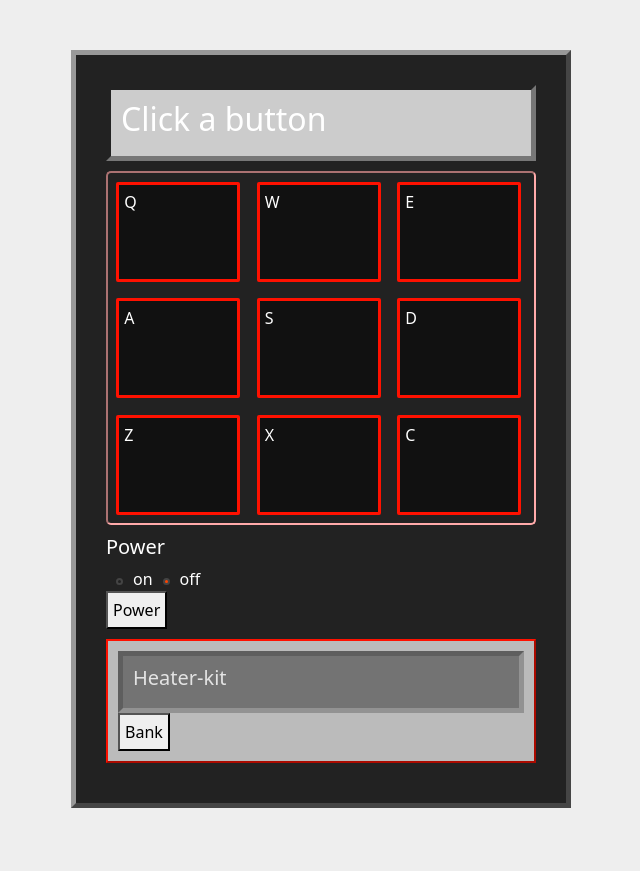
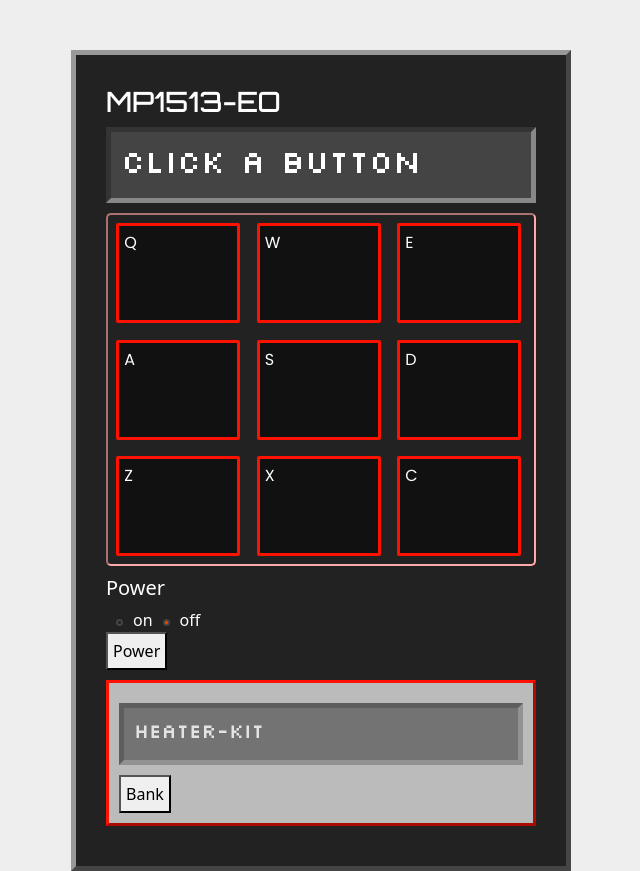
Before and after one commit to Efe-Onoh/Drum-machine, a website: page index.html in a window 1280 px wide. Shown: the whole page, without its empty margins (319-959 px from the left). Before the commit the page ends 808 px from the top, so only its background shows below. Drawn offline with nearby package versions, Linux system fonts and the light colour scheme.

Commit message:
style changes

```diff
--- a/app.js
+++ b/app.js
@@ -368,7 +368,7 @@ var App = /*#__PURE__*/function (_React$Component2) {
     value: function render() {
       return /*#__PURE__*/React.createElement("div", {
         id: "drum-machine"
-      }, /*#__PURE__*/React.createElement(DisplayComponent, {
+      }, /*#__PURE__*/React.createElement("h3", null, "MP1513-EO"), /*#__PURE__*/React.createElement(DisplayComponent, {
         audioClipName: this.state.display
       }), /*#__PURE__*/React.createElement(DrumPadContainerComponent, {
         item: drumPadArr,
--- a/index.js
+++ b/index.js
@@ -325,6 +325,7 @@ class App extends React.Component{
   render(){
     return(
       <div id="drum-machine" >
+        <h3>MP1513-EO</h3>
         <DisplayComponent audioClipName={this.state.display}/>
         <DrumPadContainerComponent item={drumPadArr} togglePower={this.togglePower} toggleBank={this.toggleBank} updateDisplay={this.updateDisplay} bank={this.state.bank} power={this.state.power}/>
         <PowerIndicatorComponent power={this.state.power} togglePower={this.togglePower}/>
--- a/styles/app.css
+++ b/styles/app.css
@@ -1,3 +1,4 @@
+@import url("https://fonts.googleapis.com/css2?family=Orbitron:wght@500;900&family=Poppins:wght@300;400&family=Silkscreen&display=swap");
 * {
   margin: 0;
 }
@@ -19,15 +20,25 @@ body {
   width: 500px;
 }
 
+#drum-machine h3 {
+  font-family: "Orbitron", sans-serif;
+}
+
 #display {
-  background: #ccc;
-  border: 5px inset #777;
+  background: #444;
+  border: 5px inset #888;
   padding: 10px;
+  font-family: "Silkscreen", cursive;
+}
+
+#display h2 {
+  opacity: 1;
+  color: #fff;
 }
 
 #bank-component {
   background: #bbb;
-  border: 2px outset #f10;
+  border: 3px outset #f10;
   padding: 10px;
   margin: 10px 0;
 }
@@ -37,6 +48,13 @@ body {
   opacity: 0.6;
   border: 5px inset #777;
   padding: 10px;
+  margin: 10px 0;
+  font-family: "Silkscreen", cursive;
+}
+
+#bank-display h5 {
+  opacity: 1;
+  color: #fff;
 }
 
 .power-LED {
@@ -62,6 +80,7 @@ body {
   background: #111;
   border: 3px solid #f10;
   border-radius: 2px;
+  font-family: "Poppins", sans-serif;
 }
 
 .drum-pad:hover {
```
